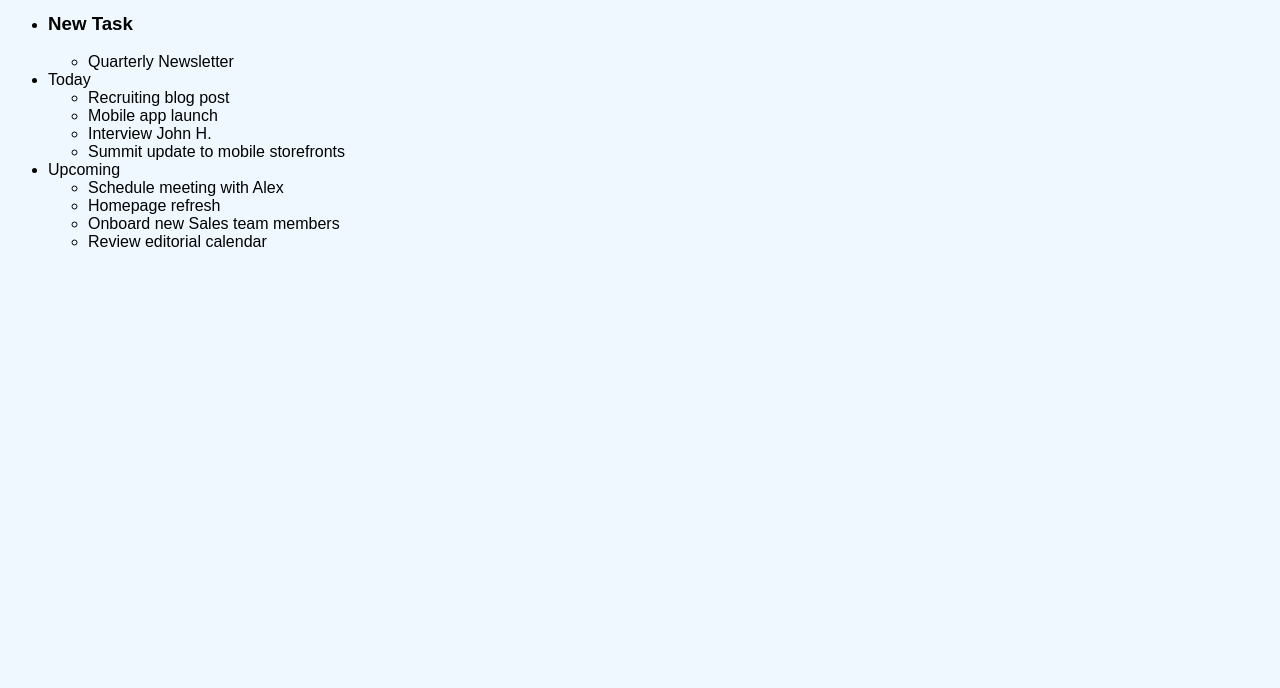
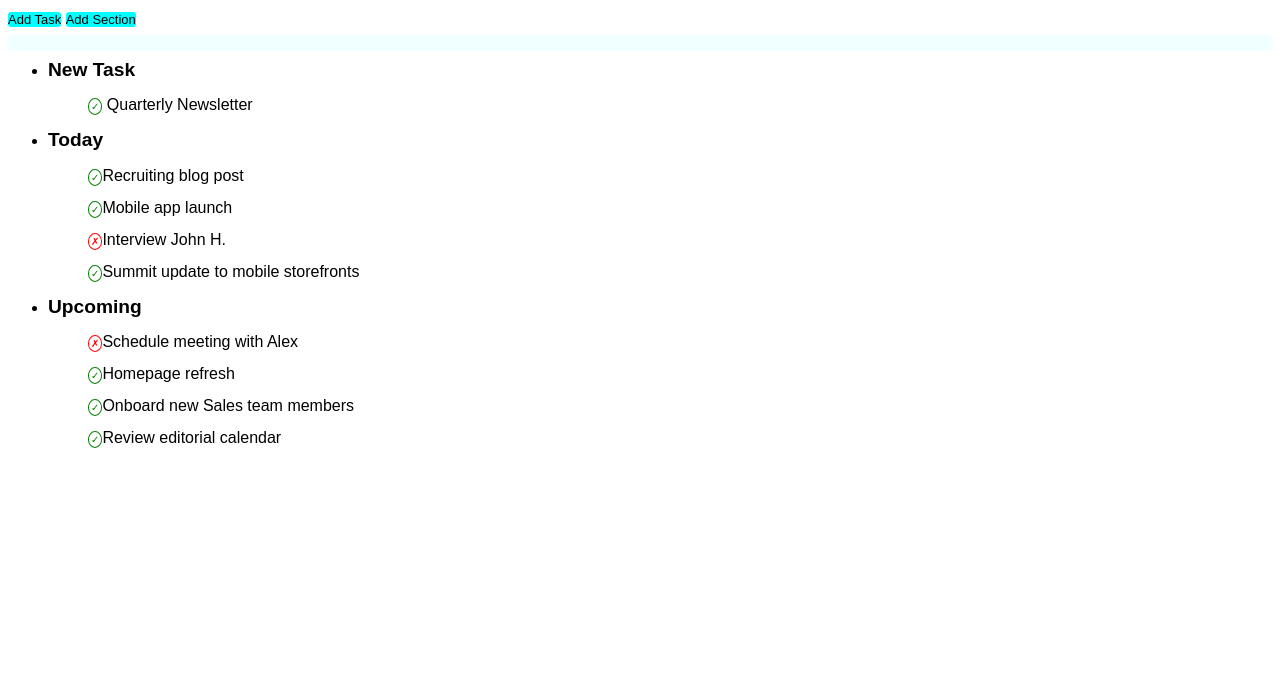
Before and after one commit to nvmRegi/html-css-toboolist, a plain HTML site: page index.html in a window 1280 px wide. Shown: the part 112-800 px from the top of the page. Drawn offline with Linux system fonts and the light colour scheme.

Commit message:
simboli lista

```diff
--- a/index.html
+++ b/index.html
@@ -15,37 +15,38 @@
 
         <main>
             <div>
+                <div class="sfondo">
                     <span class="tasto">Add Task</span>
                     <span class="tasto">Add Section</span>
                 </div>
 
-            <div>
-                <ul>
-                    <li><h3>New Task</h3>
-                        <ul>
-                            <li>Quarterly Newsletter</li>
+                <div class="sfondo">
+                    <ul class="toggle">
+                        <li><span class="nome-lista">New Task</span>
+                            <ul class="elemento">
+                                <li><span class="check">&check;</span> Quarterly Newsletter</li>
                             </ul>
                         </li>
-                    <li>
-                        Today
-                        <ul>
-                            <li>Recruiting blog post</li>
-                            <li>Mobile app launch</li>
-                            <li>Interview John H.</li>
-                            <li>Summit update to mobile storefronts</li>
+                        <li><span class="nome-lista">Today</span>
+                            <ul class="elemento">
+                                <li><span class="check">&check;</span>Recruiting blog post</li>
+                                <li><span class="check">&check;</span>Mobile app launch</li>
+                                <li><span class="cross">&cross;</span>Interview John H.</li>
+                                <li><span class="check">&check;</span>Summit update to mobile storefronts</li>
                             </ul>
                         </li>
-                    <li>
-                        Upcoming
-                        <ul>
-                            <li>Schedule meeting with Alex</li>
-                            <li>Homepage refresh</li>
-                            <li>Onboard new Sales team members</li>
-                            <li>Review editorial calendar</li>
+                        <li><span class="nome-lista">Upcoming</span>
+                            <ul class="elemento">
+                                <li><span class="cross">&cross;</span>Schedule meeting with Alex</li>
+                                <li><span class="check">&check;</span>Homepage refresh</li>
+                                <li><span class="check">&check;</span>Onboard new Sales team members</li>
+                                <li><span class="check">&check;</span>Review editorial calendar</li>
                             </ul>
                         </li>
                     </ul>
                 </div>
+            </div>
+
         </main>
     </body>
 </html>
--- a/style.css
+++ b/style.css
@@ -1,14 +1,10 @@
 *{
     font-family: sans-serif, Arial, Helvetica;
-}
-
-body{
-    background-color: aliceblue;
+    line-height: 2;
 }
 
 /*header*/
 header{
-    background-color: white;
     margin: 0px;
 }
 #logo{
@@ -21,6 +17,14 @@ h1{
     vertical-align: middle
 }
 
+main{
+    background-color: azure;
+}
+
+.sfondo{
+    background-color: white;
+}
+
 /*bottoni*/
 .tasto{
     font-size: small;
@@ -29,3 +33,31 @@ h1{
     background-color: aqua;
     border-radius: 3px;
 }
+
+/*list*/
+.nome-lista{
+    font-size: larger;
+    font-weight: bold;
+}
+
+.elemento{
+    list-style-type: none;
+}
+
+span.check{
+    padding: 2px;
+    border: 1px solid;
+    border-radius: 50%;
+    border-color: green;
+    color: green;
+    font-size: 10px;
+}
+
+span.cross{
+    padding: 2px;
+    border: 1px solid;
+    border-radius: 50%;
+    border-color: red;
+    color: red;
+    font-size: 10px;
+}
```
Lines whose indentation alone changed are shown as unchanged.
